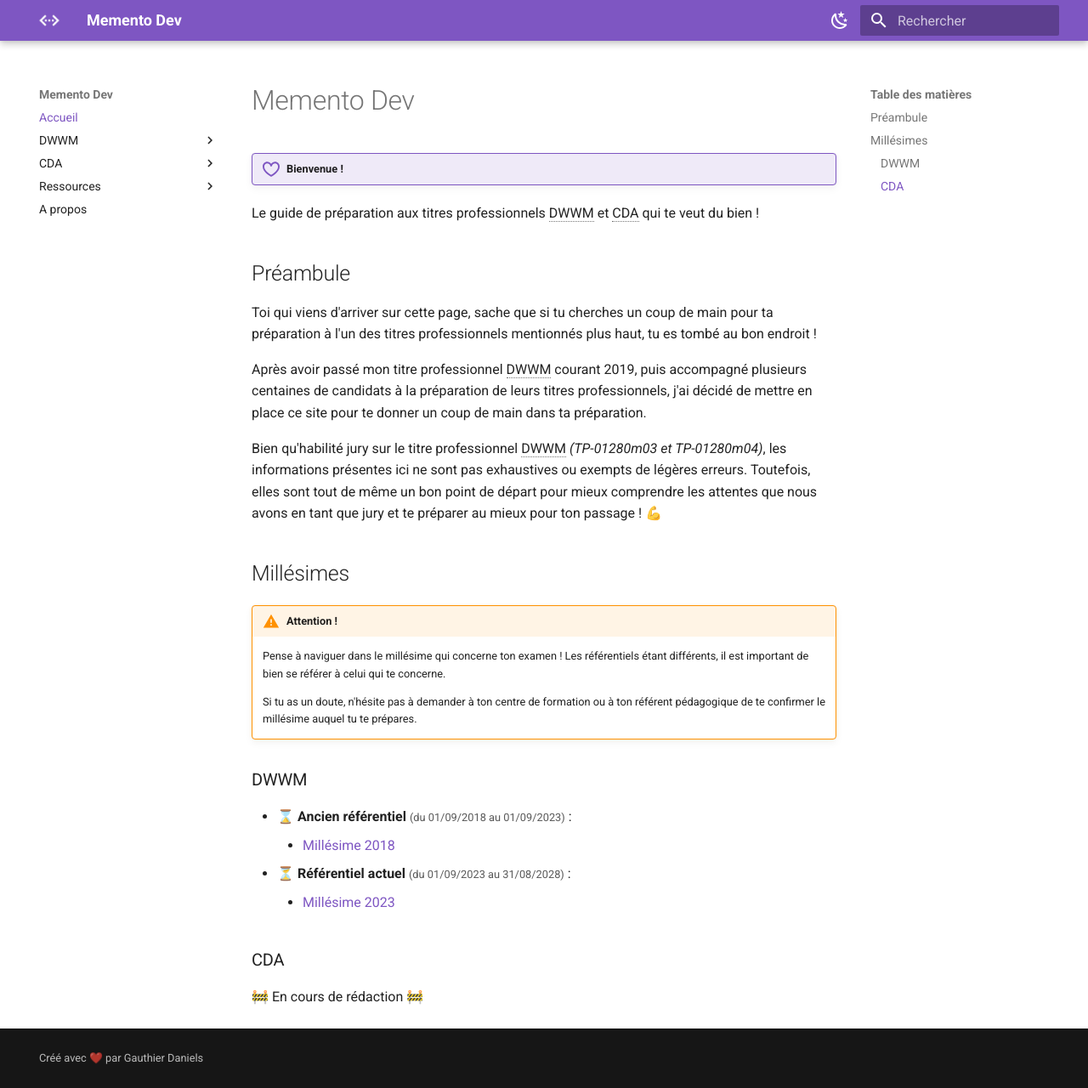
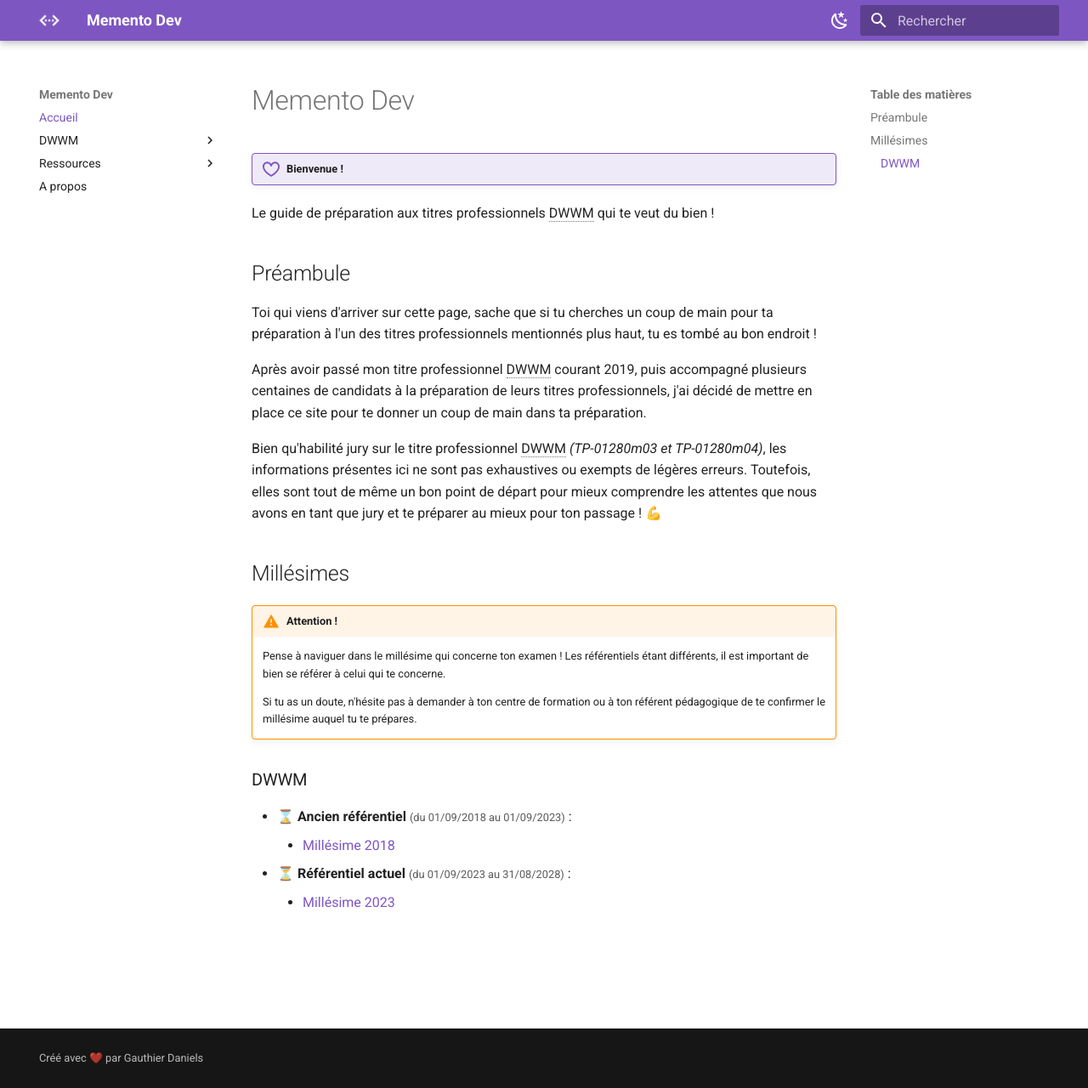
Before and after one commit to preparation-tp/memento-dev, an MkDocs documentation site: the page built from docs/index.md, in a window 1280 px wide and 1280 px high. Shown: the whole window at 85% size. Built offline with MkDocs 1.6.1 and Material for MkDocs 9.7.7, drawn with Linux system fonts in a browser that asks for light colours.

Commit message:
docs: Update index.md and mkdocs.yml for DWWM content

```diff
--- a/docs/index.md
+++ b/docs/index.md
@@ -2,8 +2,7 @@
 
 !!! heart "Bienvenue !"
 
-Le guide de préparation aux titres professionnels <abbr title="Développeur Web et Web Mobile">DWWM</abbr>
-et <abbr title="Concepteur Développeur d'Applications"> CDA</abbr> qui te veut du bien !
+Le guide de préparation aux titres professionnels <abbr title="Développeur Web et Web Mobile">DWWM</abbr> qui te veut du bien !
 
 ## Préambule
 
@@ -34,7 +33,3 @@ et te préparer au mieux pour ton passage ! 💪
     -   [Millésime 2018](dwwm/2018/index.md)
 -   ⏳ <strong>Référentiel actuel</strong> <small>(du 01/09/2023 au 31/08/2028)</small> :
     -   [Millésime 2023](dwwm/2023/index.md)
-
-### CDA
-
-🚧 En cours de rédaction 🚧
--- a/mkdocs.yml
+++ b/mkdocs.yml
@@ -5,15 +5,12 @@ nav:
   - DWWM:
       - Millésime 2018: dwwm/2018/index.md
       - Millésime 2023: dwwm/2023/index.md
-  - CDA:
-      - Millésime 2018: cda/2018/index.md
-      - Millésime 2023: cda/2023/index.md
   - Ressources:
       - Front-end: ressources/front-end.md
       - Back-end: ressources/back-end.md
       - DevOps: ressources/devops.md
       - Divers: ressources/divers.md
-  - A propos: about.md
+  - A propos: a-propos.md
 
 extra_css:
   - extra.css
```
